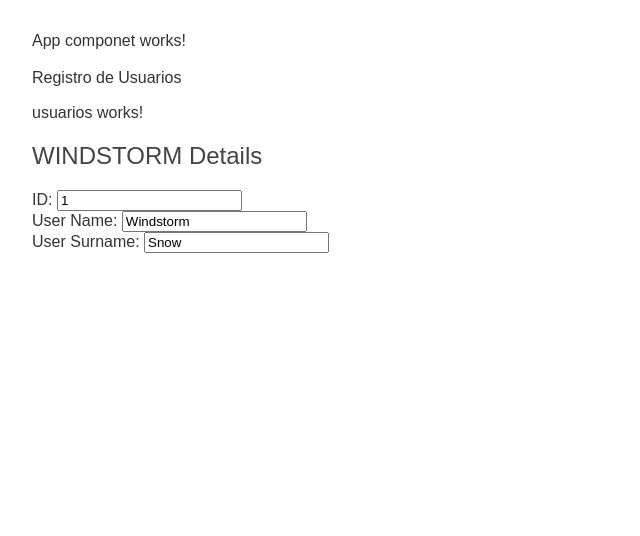
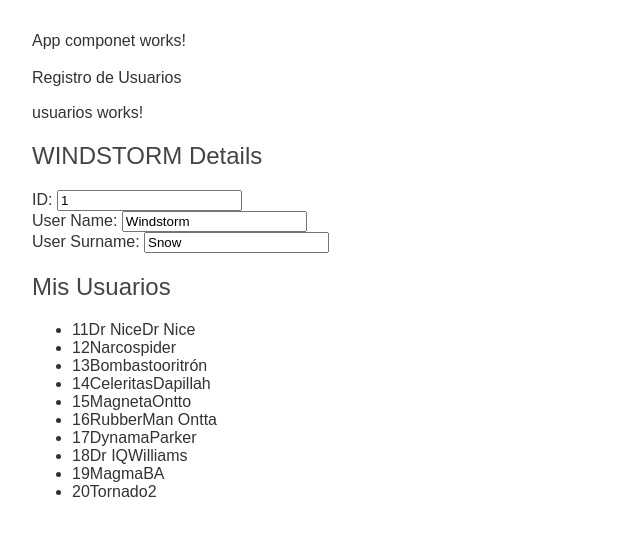
Before and after one commit to andriusmw/registrousuarios, an Angular app: page / in a window 1280 px wide. Shown: the top 536 px of the page, without its empty margins (0-640 px from the left). Built offline with nearby package versions, Linux system fonts and the light colour scheme.

Commit message:
mostrando lista usuarios del mock-usuarios

```diff
--- /dev/null
+++ b/src/app/mock-usuarios.ts
@@ -0,0 +1,14 @@
+import { Usuario } from './usuario';
+
+export const USUARIOS: Usuario[] = [
+  { id: 11, name: 'Dr Nice', surname: 'Dr Nice'},
+  { id: 12, name: 'Narco', surname: "spider" },
+  { id: 13, name: 'Bombasto', surname: "oritrón" },
+  { id: 14, name: 'Celeritas', surname:"Dapillah" },
+  { id: 15, name: 'Magneta', surname: "Ontto" },
+  { id: 16, name: 'RubberMan', surname:" Ontta" },
+  { id: 17, name: 'Dynama' , surname:"Parker"},
+  { id: 18, name: 'Dr IQ', surname: "Williams" },
+  { id: 19, name: 'Magma', surname:"BA" },
+  { id: 20, name: 'Tornado',surname:"2" }
+];
--- a/src/app/usuarios/usuarios.component.html
+++ b/src/app/usuarios/usuarios.component.html
@@ -17,3 +17,14 @@
 <br>
 
 </div>
+
+<h2>Mis Usuarios</h2>
+<ul class="usuarios">
+  <li *ngFor="let usuario of usuarios">
+   <!-- <button [class.selected]="usuario === selectedUsuario" type="button" (click)="onSelect(usuario)">-->
+      <span class="badge">{{usuario.id}}</span>
+      <span class="name">{{usuario.name}}</span>
+      <span class="name">{{usuario.surname}}</span>
+  <!--  </button>-->
+  </li>
+</ul>
--- a/src/app/usuarios/usuarios.component.ts
+++ b/src/app/usuarios/usuarios.component.ts
@@ -1,5 +1,6 @@
 import { Component, OnInit } from '@angular/core';
 import { Usuario } from '../usuario';
+import { USUARIOS } from '../mock-usuarios';
 
 @Component({
   selector: 'app-usuarios',
@@ -8,11 +9,15 @@ import { Usuario } from '../usuario';
 })
 export class UsuariosComponent implements OnInit {
 
+  usuarios = USUARIOS;
+  //Creo una variable llamada usuarios y le paso el valor, contenido y tipo del array USUARIOS del mock mock-usuarios
+
   usuario : Usuario = {
     id: 1,
     name: 'Windstorm',
     surname: 'Snow'
   }
+  //Creo una variable llamada usuario, de tipo objeto que va a tener el contenido y estructura de Usuario. Que lo saco de la interfaz
 
   constructor() { }
 
```
